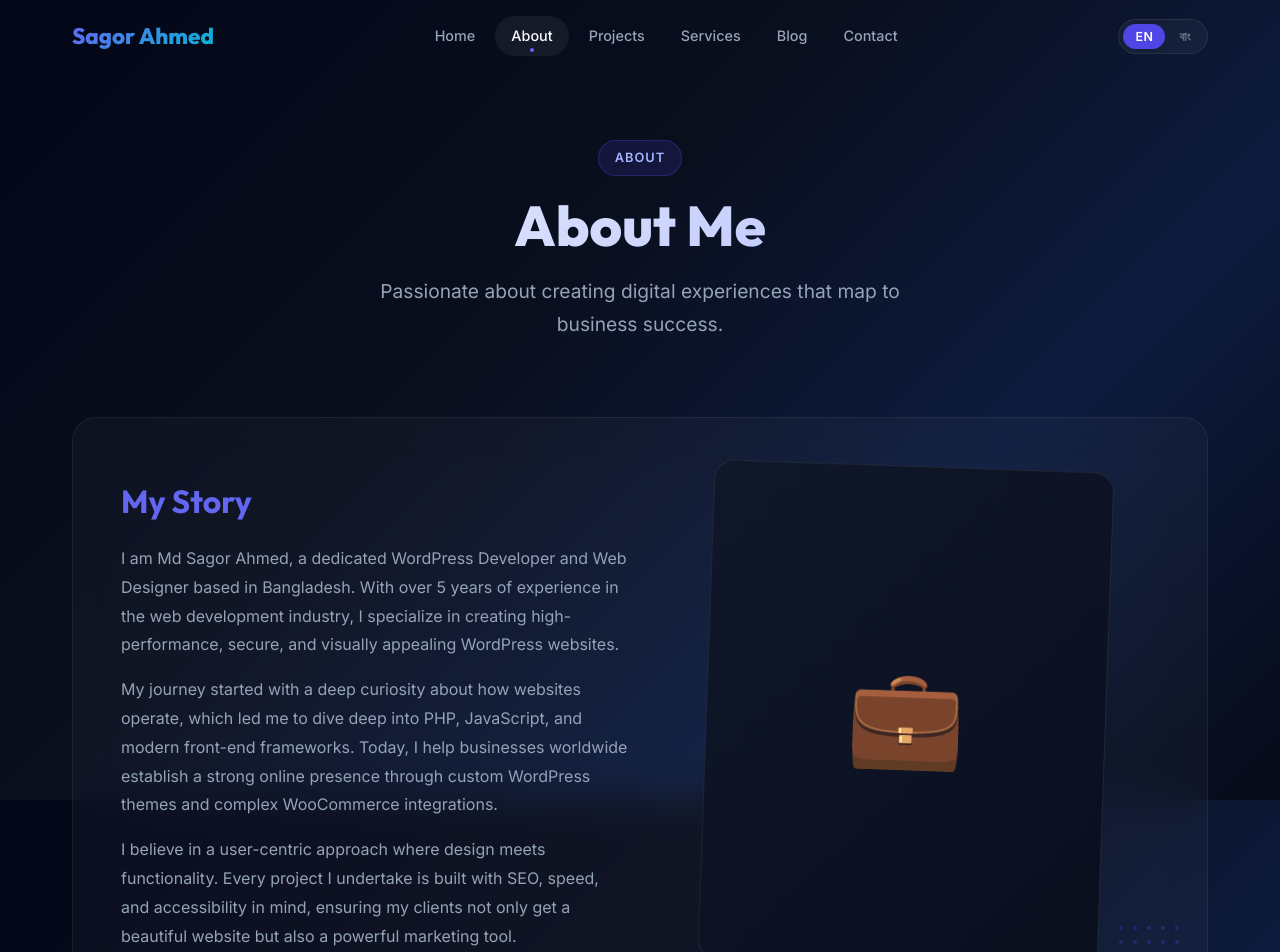
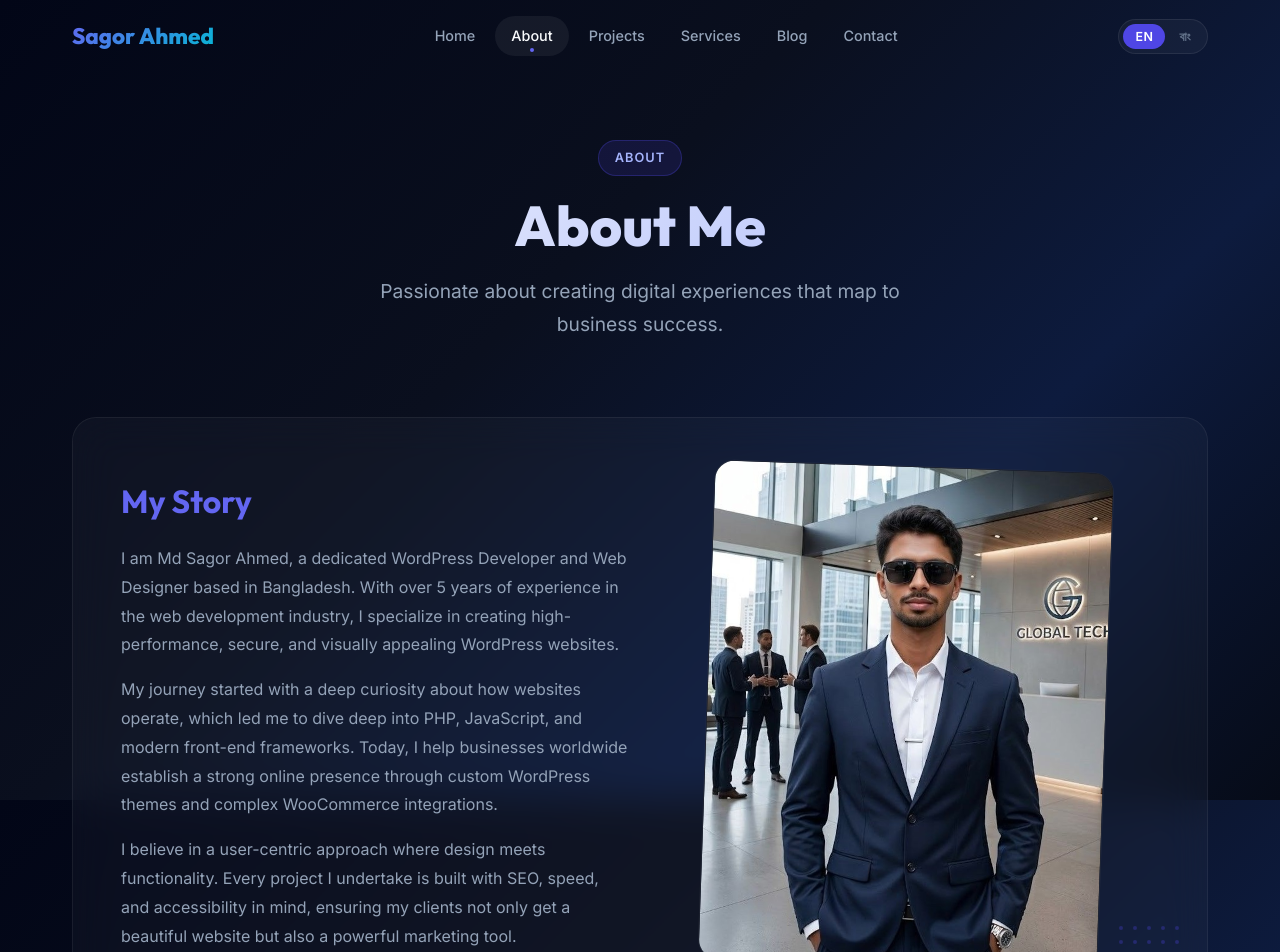
Before and after one commit to sagor667/Sagor-Portfolio-Main, a Next.js app: page /about in a window 1280 px wide. Shown: the top 952 px of the page. Built offline with nearby package versions, Linux system fonts and the light colour scheme.

Commit message:
feat: use provided image in about page instead of briefcase emoji

```diff
--- a/app/about/page.jsx
+++ b/app/about/page.jsx
@@ -1,6 +1,7 @@
 'use client';
 import { useState, useEffect } from 'react';
 import Link from 'next/link';
+import Image from 'next/image';
 
 export default function AboutPage() {
   const [lang, setLang] = useState('en');
@@ -134,9 +135,10 @@ export default function AboutPage() {
                  width: '100%', maxWidth: '400px', aspectRatio: '4/5',
                  background: 'linear-gradient(135deg, var(--bg-800), var(--bg-900))',
                  borderRadius: 'var(--radius-xl)', border: '1px solid var(--glass-border)',
-                 display: 'flex', alignItems: 'center', justifyContent: 'center', fontSize: '6rem', rotate: '2deg'
+                 display: 'flex', alignItems: 'center', justifyContent: 'center', fontSize: '6rem', rotate: '2deg',
+                 position: 'relative', overflow: 'hidden'
                 }}>
-                 💼
+                 <Image src="/images/about-profile.jpg" alt="Md Sagor Ahmed" fill style={{ objectFit: 'cover' }} priority />
                </div>
 
                {/* Decorative dots */}
```
Also changed, not shown: public/images/about-profile.jpg (added).
